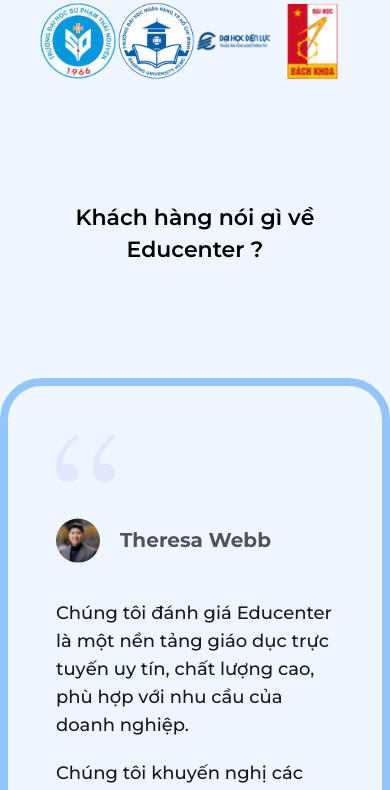
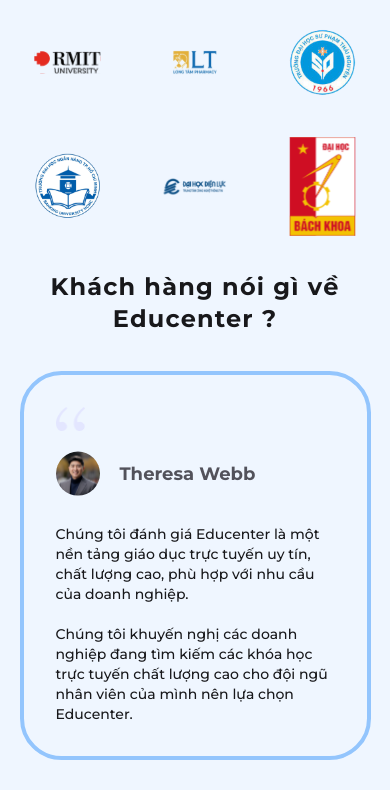
Before and after one commit to bigg-d/educenter_LDP, a Next.js app: page / in a window 390 px wide. Shown: the part 8140-8930 px from the top of the page. Built offline with nearby package versions, Linux system fonts and the light colour scheme.

Commit message:
trang gioi thieu

```diff
--- a/src/@Page/Introduce/component/Banner.tsx
+++ b/src/@Page/Introduce/component/Banner.tsx
@@ -89,17 +89,17 @@
             <h1 className="font-bold">Giới Thiệu</h1>
           </div>
         )}
-        <div className="md:w-[80%] md:mx-auto flex flex-col text-[1.7rem] md:text-[2.5rem] lg:text-[3rem]  w-[65%]">
+        <div className="md:w-[80%] w-[80%] md:mx-auto flex flex-col text-[1.7rem] md:text-[2.2rem] desktop:text-[4rem]  desktop:w-[80%]">
           <h2 className="bg-gradient-to-r from-[#3E60FE] to-[#D23CFF] text-transparent bg-clip-text  font-semibold">
             Chúng tôi đã có 10 năm
           </h2>
-          <h2 className="font-semibold md:font-light">
+          <h2 className="font-semibold md:font-light ">
             đồng hành cùng doanh nghiệp
           </h2>
         </div>
 
         <div className="">
-          <div className="flex dektop:w-full  flex-col gap-5  slider-container ">
+          <div className="flex desktop:w-full  flex-col gap-5  slider-container ">
             <Slider
               asNavFor={nav1}
               ref={(slider: any) => (sliderRef2 = slider)}
@@ -107,7 +107,7 @@
               focusOnSelect={true}
               // afterChange={handleYearChange}
               {...settings}
-              className="mx-auto desktop:w-1/3 laptop:w-1/2 w-full"
+              className="desktop:mx-auto  desktop:w-1/3 laptop:w-1/2 w-2/3  tablet:w-2/3 tablet:ml-[10%]"
             >
               {frameList.map((item) => (
                 <div
@@ -128,10 +128,15 @@
                 </div>
               ))}
             </Slider>
-            <div className=" relative flex justify-end ">
-              {tablet && (
-                <div className="border absolute border-solid-5 md:border-gray-200 top-[19%] w-full " />
-              )}
+            <div className=" relative flex justify-end overflow-hidden">
+              <div
+                className={clsx("", {
+                  "border absolute border-solid-5 md:border-gray-200 tablet:top-[21%] desktop:top-[17%] w-full ":
+                    tablet,
+                  "border absolute border-solid-5 md:border-gray-200 left-[9%] top-[2%] h-[67%] ":
+                    mobile,
+                })}
+              />
               <Slider
                 className={clsx("", {
                   "slide-phong   w-[100%] right-[-10%]  flex gap-30": tablet,
@@ -173,22 +178,21 @@
                         </div>
                       )}
                       <div className="flex md:w-[120%] dektop:w-full  flex-wrap relative  ">
-                        <div className="flex gap-5">
+                        <div className="flex desktop:gap-5  gap-4 tablet:gap-0">
                           <div>
                             <div className="w-5 2xl:w-7 2xl:h-7  h-5 relative  ">
                               <div className="w-2 2xl:w-3 2xl:h-3 h-2 left-[6px] top-[6px] z-[2] absolute bg-slate-300 rounded-full" />
                               <div className="w-5 h-5 2xl:w-6 2xl:h-6 left-0 top-0 absolute z-[2] rounded-full border border-slate-300" />
                             </div>
-                            {/* {mobile && indexPro === item.items.length - 1 && (
-                              <div className="border z-0 absolute border-solid border-gray-200 h-[100%]  md:h-[500%]  md:top-[0.7rem] left-[0.65rem]" />
-                            )} */}
-                            <div className="border z-0 absolute border-solid border-gray-200 h-[500%]  md:top-[0.7rem] left-[0.65rem]" />
+                            {tablet && (
+                              <div className="border z-0 absolute border-solid border-gray-200 h-[500%]  md:top-[0.7rem] left-[0.65rem]" />
+                            )}
                           </div>
                           <div
                             className={clsx("", {
-                              " py-9 px-6 flex-col justify-start items-start gap-2 inline-flex ":
+                              " desktop:py-9 desktop:px-6 tablet:py-5 tablet:px-4 flex-col justify-start items-start  gap-2 inline-flex ":
                                 tablet,
-                              "flex flex-col gap-3": mobile,
+                              "flex flex-col gap-3 ": mobile,
                             })}
                           >
                             <div className=" text-zinc-900 text-[1rem]  md:text-xs 2xl:text-lg font-semibold  leading-none">
--- a/src/@Page/Introduce/component/Comment.tsx
+++ b/src/@Page/Introduce/component/Comment.tsx
@@ -1,11 +1,12 @@
 "use client";
 import { useBreakpoints } from "@/@Common/hooks/useBreakpoints";
 import clsx from "clsx";
-import { useState } from "react";
+import React, { useState } from "react";
 import Slider from "react-slick";
 const Comment = () => {
-  const { mobile } = useBreakpoints();
+  const { mobile, tablet, desktop, laptop } = useBreakpoints();
   const [activeIndex, setActiveIndex] = useState(0);
+
   const listImage = [
     { image: "/image/logo1.svg" },
     { image: "/image/logo2.svg" },
@@ -24,33 +25,17 @@
   const sliderSettings = {
     dots: false,
     infinite: true,
+    speed: 500,
     autoplay: true,
-    speed: 600,
     autoplaySpeed: 2000,
     initialSlide: 0,
-    responsive: [
-      {
-        breakpoint: 2560,
-        settings: {
-          slidesToShow: 4,
-          slidesToScroll: 1,
-          infinite: true,
-        },
-      },
-      {
-        breakpoint: 1536,
-        settings: {
     slidesToShow: 3,
     slidesToScroll: 1,
-          arrows: false,
-        },
-      },
+    responsive: [
       {
         breakpoint: 1024,
         settings: {
           slidesToShow: 2,
-          slidesToScroll: 1,
-          arrows: false,
         },
       },
     ],
@@ -80,77 +65,76 @@
       value:
         "Chúng tôi khuyến nghị các doanh nghiệp đang tìm kiếm các khóa học trực tuyến chất lượng cao cho đội ngũ nhân viên của mình nên lựa chọn Educenter.",
     },
-    {
-      image: "/image/avt.svg",
-      name: "Theresa Webb",
-      text: "Chúng tôi đánh giá Educenter là một nền tảng giáo dục trực tuyến uy tín, chất lượng cao, phù hợp với nhu cầu của doanh nghiệp.",
-      value:
-        "Chúng tôi khuyến nghị các doanh nghiệp đang tìm kiếm các khóa học trực tuyến chất lượng cao cho đội ngũ nhân viên của mình nên lựa chọn Educenter.",
-    },
-    {
-      image: "/image/avt.svg",
-      name: "Theresa Webb",
-      text: "Chúng tôi đánh giá Educenter là một nền tảng giáo dục trực tuyến uy tín, chất lượng cao, phù hợp với nhu cầu của doanh nghiệp.",
-      value:
-        "Chúng tôi khuyến nghị các doanh nghiệp đang tìm kiếm các khóa học trực tuyến chất lượng cao cho đội ngũ nhân viên của mình nên lựa chọn Educenter.",
-    },
   ];
 
   return (
-    <div className="w-full h-auto bg-blue-50 py-10 flex flex-col gap-[7rem]">
-      <div className="flex w-[80%] tablet:w-[90%] desktop:w-4/5 mx-auto justify-between">
-        <div className="w-0 hidden tablet:flex tablet:w-[40%]  flex-col gap-[3.75rem]">
-          <div className="self-stretch text-zinc-900 text-[4rem] font-bold  leading-[6rem] w-[80%] tracking-wider">
-            <h2 className="text-sb22 desktop:text-sb36">
-              Khách hàng nói gì về Educenter ?
-            </h2>
+    <div className="w-full py-8 md:py-0 h-auto bg-blue-50 2xl:py-10 flex flex-col gap-9 md:gap-[7rem] ">
+      <div
+        className={clsx("", {
+          "flex w-[80%] mx-auto justify-between gap-8 2xl:gap-0": tablet,
+          "text-center w-[90%] mx-auto flex flex-col-reverse ": mobile,
+        })}
+      >
+        <div className="w-full   2xl:w-[40%] flex flex-col 2xl:gap-[3.75rem]  justify-between mt-[10%] 2xl:mt-0">
+          <div className="self-stretch text-zinc-900 text-2xl md:text-[2rem] 2xl:text-[4rem] font-bold font-['Montserrat'] leading-[2rem] 2xl:leading-[6rem] 2xl:w-[80%] tracking-wider">
+            <h2>Khách hàng nói gì về Educenter ?</h2>
           </div>
-          <div className="px-8 py-4 bg-blue-500 rounded-full justify-center items-center gap-1 inline-flex w-[60%]">
-            <div className="text-center text-white text-xl font-bold  leading-normal tracking-tight">
+          {tablet && (
+            <div className="2xl:px-8 2xl:py-4 px-3 py-4 bg-blue-500 rounded-full justify-center items-center gap-1 inline-flex 2xl:w-[60%]">
+              <div className="text-center text-white text-base 2xl:text-xl 2xl:font-bold font-['Montserrat'] leading-normal tracking-tight">
                 Chứng thực từ khách hàng
               </div>
             </div>
+          )}
         </div>
-
-        <div className="grid grid-cols-4 grid-rows-3">
+        <div className="grid 2xl:grid-cols-4  grid-rows-3 grid-cols-3 gap-8 md:gap-3 2xl:gap-10 h-full">
           {listImage.map((item, index) => (
             // <div key={index} className={`flex justify-center items-center ${index < 4 || index > 7 ? 'filter blur-sm' : ''}`}>
-            <div key={index} className="flex justify-center items-center">
-              <img src={item.image} alt="" />
+            <div
+              key={index}
+              className="flex  w-full   2xl:w-full justify-center items-center"
+            >
+              <img src={item.image} alt="" className="w-[70%] 2xl:w-[50%]" />
             </div>
           ))}
         </div>
       </div>
-      <h2 className="tablet:hidden px-[5%] text-center text-sb22 desktop:text-sb36">
-        Khách hàng nói gì về Educenter ?
-      </h2>
-      <div className="w-full flex flex-col gap-4 tablet:flex-row justify-end">
+      <div className="w-full flex ">
+        <div className="w-full   flex overflow-hidden ">
           {mobile ? (
-          listFrame.map((pro, index) => (
+            <div className="w-[90%] mx-auto flex flex-col gap-9">
+              {listFrame.map((pro, index) => (
                 <div
                   key={index}
-              className="p-[3rem] divSlide border-8 border-solid border-blue-300 flex-col justify-start items-start gap-9 inline-flex rounded-[2.6rem]"
+                  className="2xl:p-[3rem] p-8   divSlide border-4 2xl:border-8 border-solid border-blue-300 flex-col justify-start items-start gap-7 inline-flex rounded-[2.6rem]"
                 >
+                  <div className="flex flex-col gap-5">
+                    <div className="w-[15%]">
                       <img src="/image/img_mark.png" alt="" />
+                    </div>
                     <div className="self-stretch justify-start items-center gap-5 inline-flex">
                       <img src={pro.image} alt="" />
-                <span className="grow shrink basis-0 text-zinc-600 text-xl font-bold ">
+                      <span className="grow shrink basis-0 text-zinc-600 text-lg  font-bold font-['Montserrat']">
                         {pro.name}
                       </span>
                     </div>
+                  </div>
                   <div className="self-stretch  flex-col justify-start items-start gap-5 flex">
-                <span className="self-stretch text-zinc-900 text-lg font-medium ">
+                    <span className="self-stretch text-zinc-900 text-sm  font-medium font-['Montserrat']">
                       {pro.text}
                     </span>
-                <span className="self-stretch text-zinc-900 text-lg font-medium ">
+                    <span className="self-stretch text-zinc-900 text-sm  font-medium font-['Montserrat']">
                       {pro.value}
                     </span>
                   </div>
                 </div>
-          ))
+              ))}
+            </div>
           ) : (
-          <div className="w-[90%]  mr-[0px] flex ">
-            <Slider {...sliderSettings} className="w-full mx-auto flex">
+            <Slider
+              {...sliderSettings}
+              className="w-full mx-auto right-[-10%] flex"
+            >
               {listFrame.map((pro, index) => (
                 <div key={index} className="p-4">
                   <div
@@ -159,49 +143,33 @@
                       "bg-white": activeIndex !== index,
                     })}
                   >
-                    <div className="w-full flex flex-col gap-4 rounded-[1rem] bg-white p-4">
-                      <img src="/image/img_mark.png" alt="" className="w-1/5" />
+                    <div className="w-full flex flex-col gap-4 rounded-[1rem] bg-white 2xl:p-[3rem] p-4">
+                      <div className="flex 2xl:flex-col gap-5">
+                        <div className="w-[15%]">
+                          <img src="/image/img_mark.png" alt="" />
+                        </div>
                         <div className="self-stretch justify-start items-center gap-5 inline-flex">
                           <img src={pro.image} alt="" />
-                        <span className="grow shrink basis-0 text-zinc-600 text-xl font-bold ">
+                          <span className="grow shrink basis-0 text-zinc-600 text-lg 2xl:text-xl font-bold font-['Montserrat']">
                             {pro.name}
                           </span>
                         </div>
-                      <div className="self-stretch  flex-col justify-start items-start gap-5 flex">
-                        <span className="self-stretch text-zinc-900 text-lg font-medium ">
+                      </div>
+                      <div className="self-stretch mt-5  flex-col justify-start items-start gap-5 flex">
+                        <span className="self-stretch text-zinc-900 text-sm 2xl:text-lg font-medium font-['Montserrat']">
                           {pro.text}
                         </span>
-                        <span className="self-stretch text-zinc-900 text-lg font-medium ">
+                        <span className="self-stretch text-zinc-900 text-sm 2xl:text-lg font-medium font-['Montserrat']">
                           {pro.value}
                         </span>
                       </div>
                     </div>
                   </div>
                 </div>
-                // <div
-                //   key={index}
-                //   className="p-[3rem] divSlide border-8 border-solid border-blue-300 flex-col justify-start items-start gap-9 inline-flex rounded-[2.6rem]"
-                // >
-                //   <img src="/image/img_mark.png" alt="" />
-                //   <div className="self-stretch justify-start items-center gap-5 inline-flex">
-                //     <img src={pro.image} alt="" />
-                //     <span className="grow shrink basis-0 text-zinc-600 text-xl font-bold ">
-                //       {pro.name}
-                //     </span>
-                //   </div>
-                //   <div className="self-stretch  flex-col justify-start items-start gap-5 flex">
-                //     <span className="self-stretch text-zinc-900 text-lg font-medium ">
-                //       {pro.text}
-                //     </span>
-                //     <span className="self-stretch text-zinc-900 text-lg font-medium ">
-                //       {pro.value}
-                //     </span>
-                //   </div>
-                // </div>
               ))}
             </Slider>
+          )}
         </div>
-        )}
       </div>
     </div>
   );
```
Lines whose indentation alone changed are shown as unchanged.
